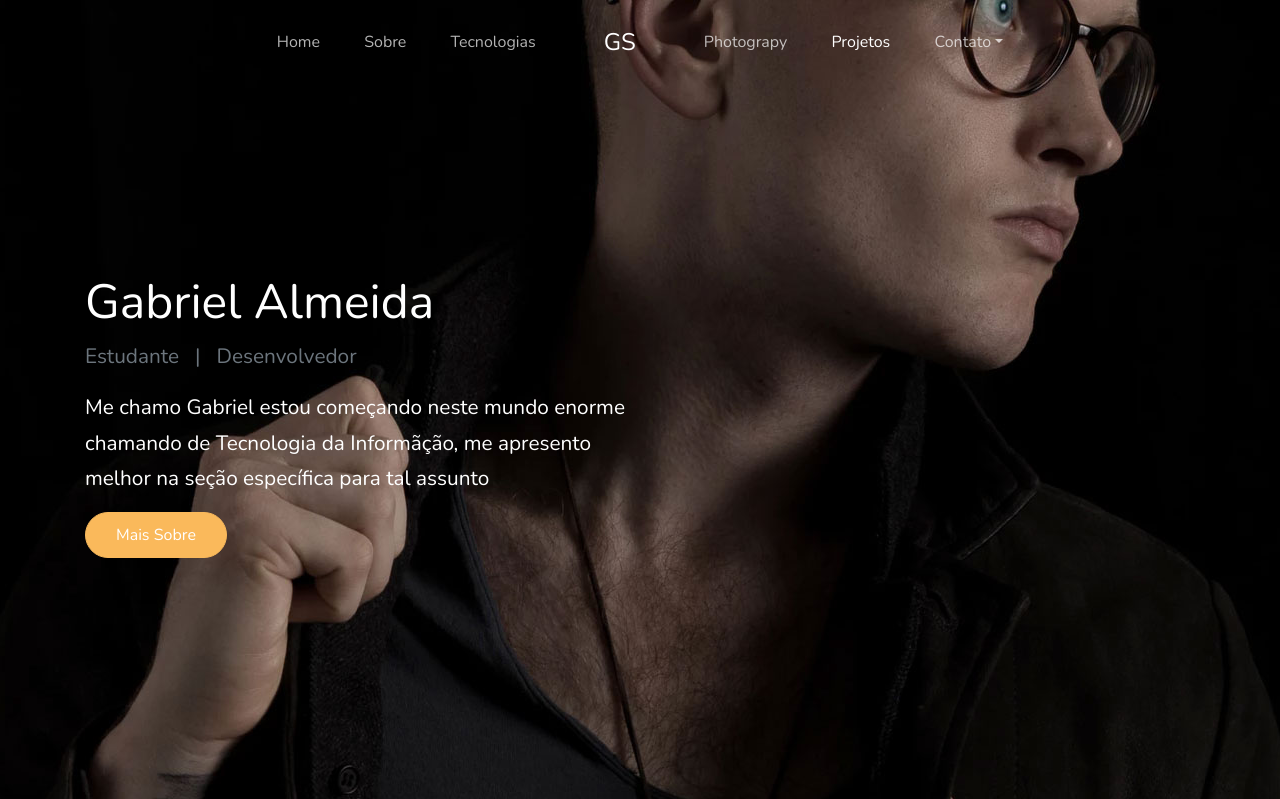
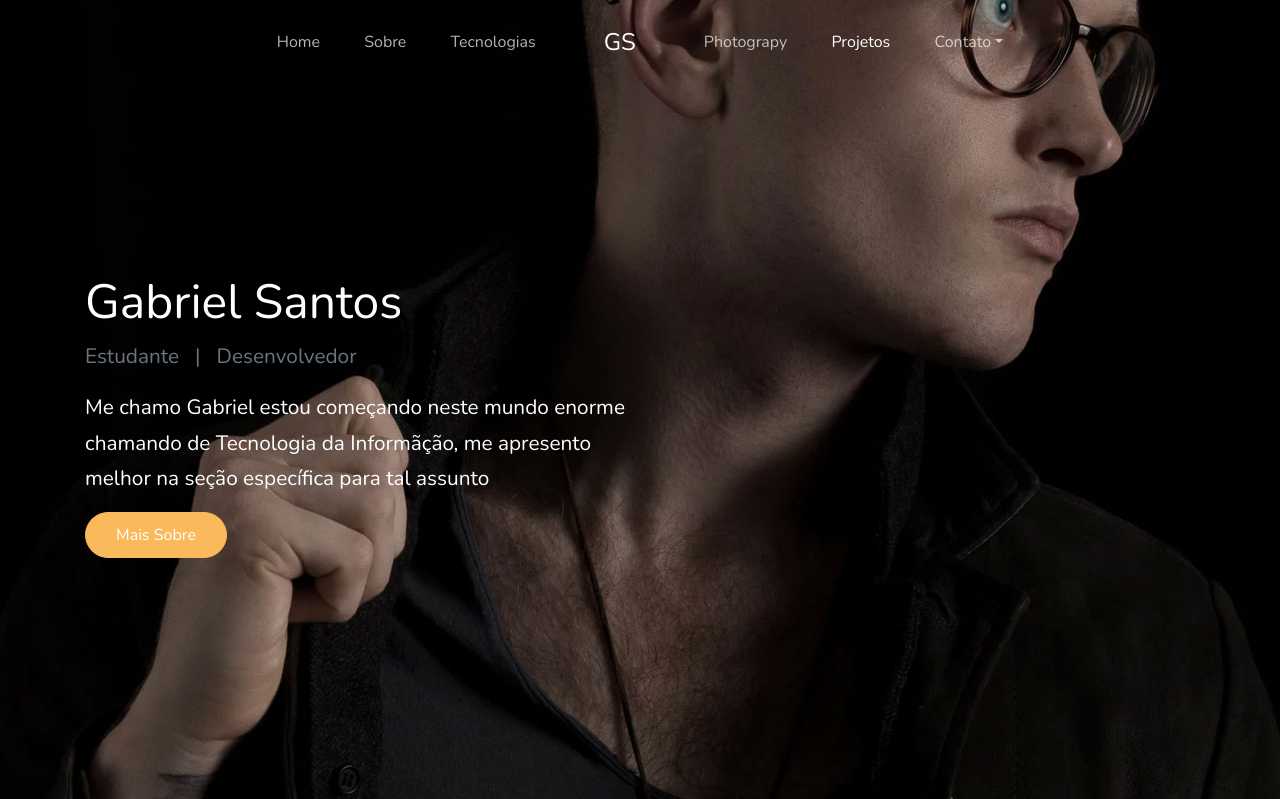
Before and after one commit to santos-gabriel/ProjetoSite, a PHP site: page / in a window 1280 px wide. Shown: the top 799 px of the page. Run offline with PHP 8.4, Linux system fonts and the light colour scheme; some web fonts are replaced.

Commit message:
alteração do nome no tínutlo do head

```diff
--- a/index.php
+++ b/index.php
@@ -29,7 +29,7 @@
           <div class="col-md-12 mt-lg-5 text-left align-self-center text-intro">
             <div class="row">
               <div class="col-lg-6">
-                <h1 class="text-white">Gabriel Almeida</h1>
+                <h1 class="text-white">Gabriel Santos</h1>
                 <p class="text-secondary">Estudante<span class="mx-3">|</span>Desenvolvedor</p>
                 <p class="lead">Me chamo Gabriel estou começando neste mundo enorme chamando de Tecnologia da Informãção,
                  me apresento melhor na seção específica para tal assunto</p>
```
